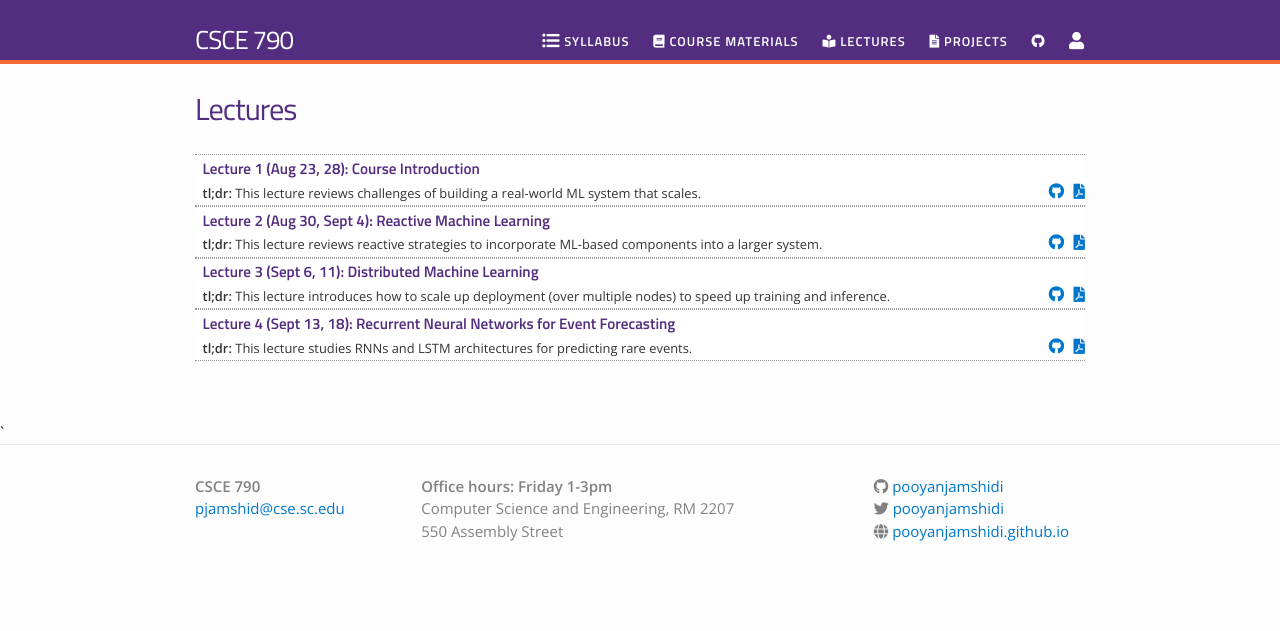
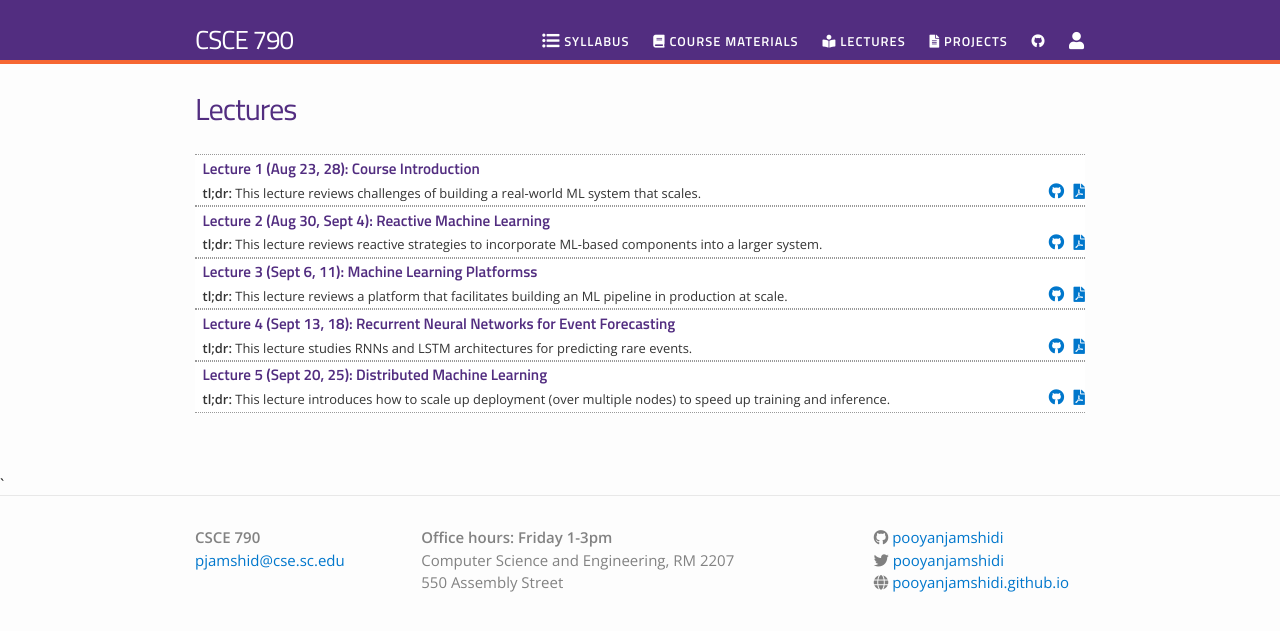
Before and after one commit to pooyanjamshidi/mls, a Jekyll site: the page built from lectures.md, in a window 1280 px wide. Shown: the top 631 px of the page. Built offline with Jekyll 4.4.1, drawn with Linux system fonts in a browser that asks for light colours; nearby versions of some CDN libraries.

Commit message:
added replaced mls03 with new lecture on ml platforms

```diff
--- a/_data/lectures.yml
+++ b/_data/lectures.yml
@@ -8,12 +8,17 @@
   dirname: lectures
   tldr: "This lecture reviews reactive strategies to incorporate ML-based components into a larger system."
 
-- title: "Lecture 3 (Sept 6, 11): Distributed Machine Learning"
+- title: "Lecture 3 (Sept 6, 11): Machine Learning Platformss"
   filename: mls03
   dirname: lectures
-  tldr: "This lecture introduces how to scale up deployment (over multiple nodes) to speed up training and inference."
+  tldr: "This lecture reviews a platform that facilitates building an ML pipeline in production at scale."
 
 - title: "Lecture 4 (Sept 13, 18): Recurrent Neural Networks for Event Forecasting"
   filename: mls04
   dirname: lectures
   tldr: "This lecture studies RNNs and LSTM architectures for predicting rare events."
+
+- title: "Lecture 5 (Sept 20, 25): Distributed Machine Learning"
+  filename: mls05
+  dirname: lectures
+  tldr: "This lecture introduces how to scale up deployment (over multiple nodes) to speed up training and inference."
```
Also changed, not shown: 1 other file.
